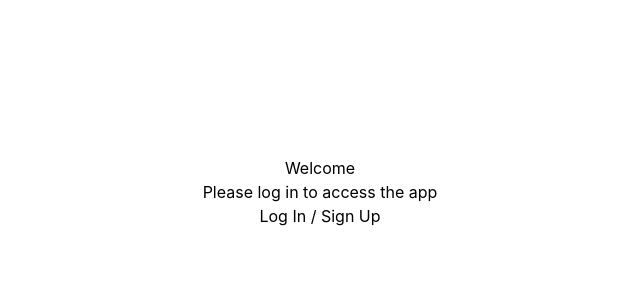
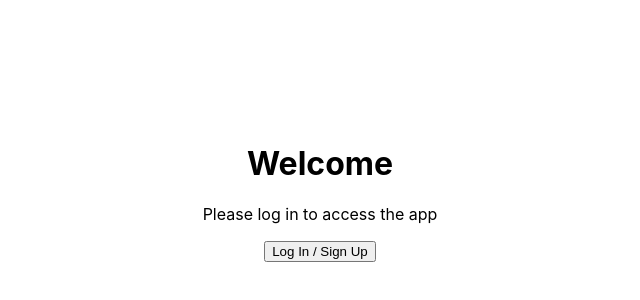
Before and after one commit to rtshah/hackrace14, a React (Create React App) app in the folder hackrace14/: page / in a window 1280 px wide. Shown: the part 208-508 px from the top of the page, without its empty margins (320-960 px from the left). Built offline with nearby package versions, Linux system fonts and the light colour scheme.

Commit message:
Revert "."
This reverts commit 604bbd4641838fa79e26f9136a8f90cf90905e72.

```diff
--- a/hackrace14/package.json
+++ b/hackrace14/package.json
@@ -27,6 +27,7 @@
     "react-scripts": "5.0.1",
     "stream-browserify": "^3.0.0",
     "styled-components": "^6.1.13",
+    "tailwindcss": "^3.4.12",
     "util": "^0.12.5",
     "web-vitals": "^2.1.4"
   },
@@ -55,7 +56,6 @@
     ]
   },
   "devDependencies": {
-    "@types/react": "^18.3.8",
-    "tailwindcss": "^3.4.12"
+    "@types/react": "^18.3.8"
   }
 }
--- a/hackrace14/src/index.css
+++ b/hackrace14/src/index.css
@@ -1,7 +1,3 @@
-@tailwind base;
-@tailwind components;
-@tailwind utilities;
-
 body {
   margin: 0;
   font-family: -apple-system, BlinkMacSystemFont, 'Segoe UI', 'Roboto', 'Oxygen',
--- a/hackrace14/tailwind.config.js
+++ b/hackrace14/tailwind.config.js
@@ -1,8 +1,12 @@
 /** @type {import('tailwindcss').Config} */
 module.exports = {
-  content: ["./src/**/*.{html,js}"],
+  content: [
+    "./app/**/*.{js,ts,jsx,tsx,mdx}",
+    "./pages/**/*.{js,ts,jsx,tsx,mdx}",
+    "./components/**/*.{js,ts,jsx,tsx,mdx}",
+  ],
   theme: {
     extend: {},
   },
-  plugins: [],
+  plugins: [require('@tailwindcss/forms')],
 }
```
Also changed, not shown: 1 other file (tests, documents, lock files or other folders).
